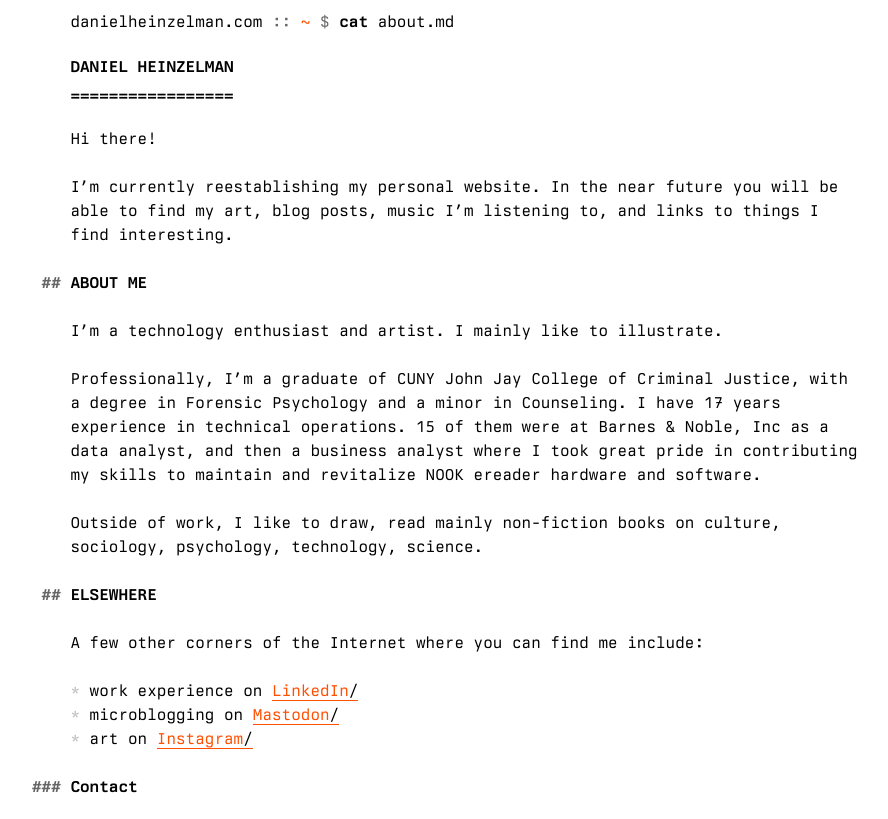
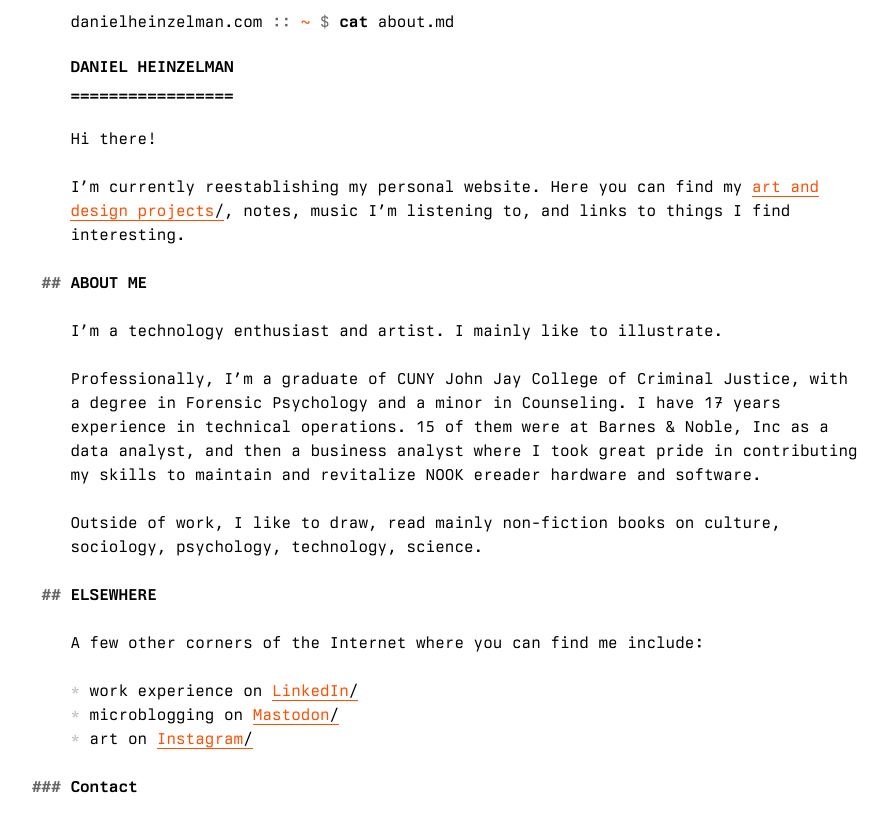
Before and after one commit to dheinzelman/dheinzelman.github.io, a Jekyll site: the page built from index.md, in a window 1280 px wide, cut to the strip 133-952 px from the top of the page. Shown: the whole strip, without its empty margins (176-1064 px from the left). Built offline with Jekyll 4.4.1, drawn with Linux system fonts in a browser that asks for light colours; some web fonts are replaced.

```diff
--- a/index.md
+++ b/index.md
@@ -8,7 +8,7 @@
 
 Hi there!
 
-I'm currently reestablishing my personal website. In the near future you will be able to find my art, blog posts, music I'm listening to, and links to things I find interesting.
+I'm currently reestablishing my personal website. Here you can find my <a class = "dir" href = "https://danielheinzelman.com/art">art and design projects</a>, notes, music I'm listening to, and links to things I find interesting.
 
 ## About Me
 
```
Also changed, not shown: notes.md (+12 -8 lines), _notes/2025-11-22-hello-world.md (renamed from notes/2025-11-22-hello-world.md).
